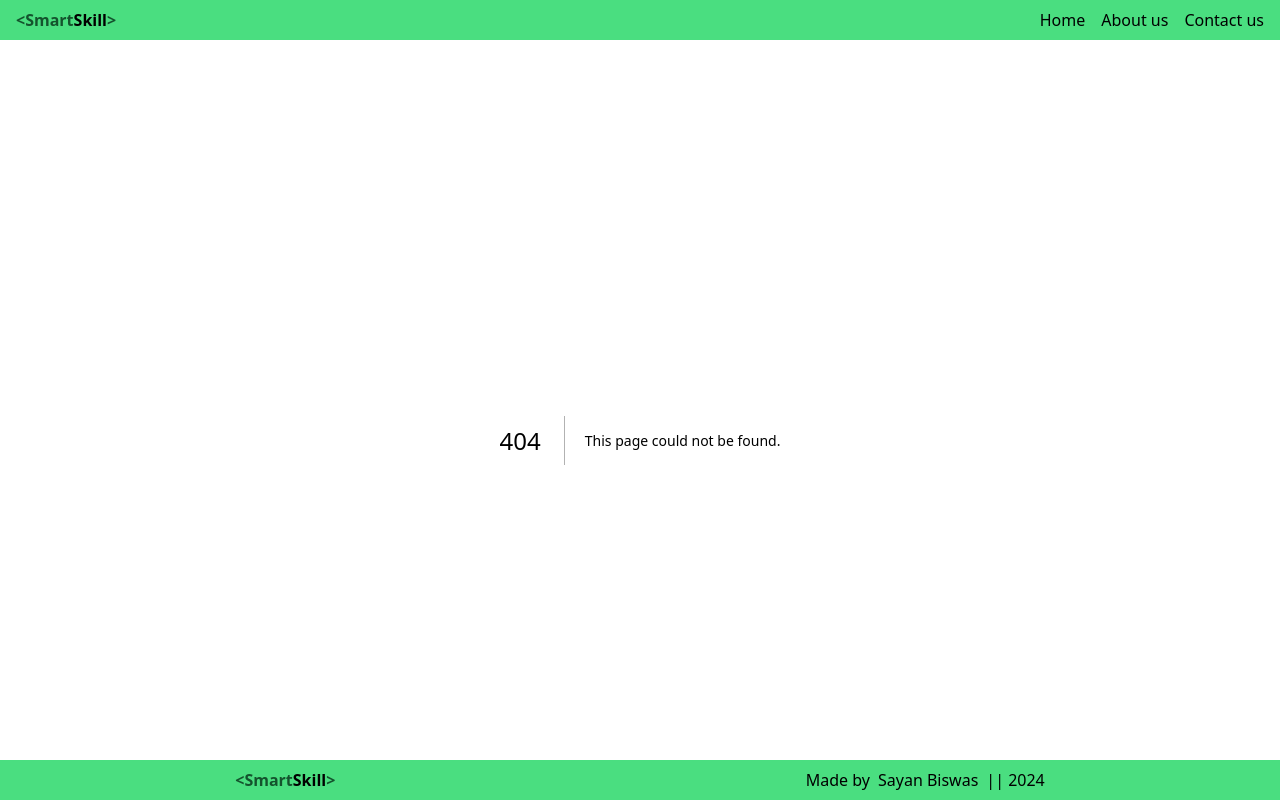
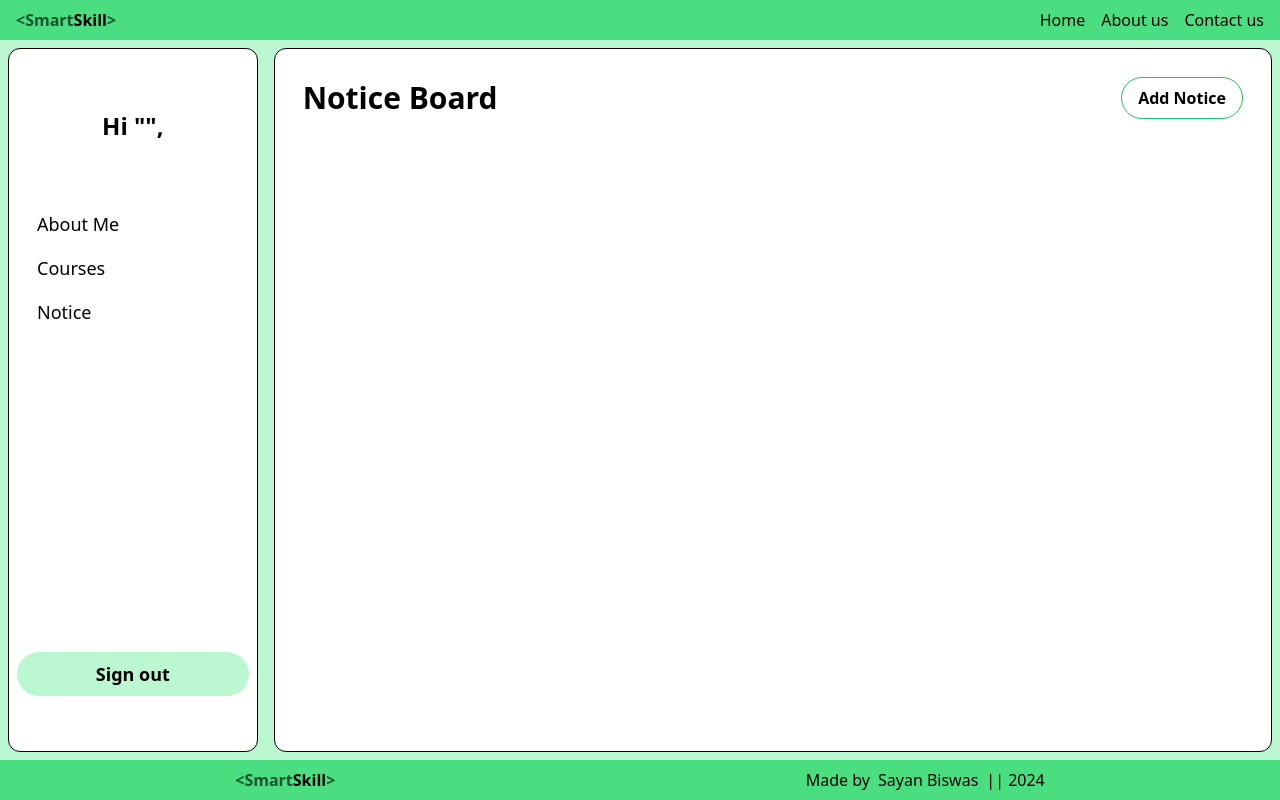
Before and after one commit to CodingPheonix/Smart_Classroom, a Next.js app in the folder smart_classroom/: page /Instructor_notice in a window 1280 px wide. Before the commit this address had no page. Built offline with nearby package versions, Linux system fonts and the light colour scheme; no server answers.

Commit message:
Added basic layout for the Notice Page

```diff
--- a/smart_classroom/app/Components/Instructor_nav.js
+++ b/smart_classroom/app/Components/Instructor_nav.js
@@ -35,6 +35,7 @@ const Instructor_nav = () => {
                 <ul className='text-lg p-2 '>
                     <Link href="Instructor"><li className='hover:underline hover:cursor-pointer hover:scale-110 hover:translate-x-5 transition-all ease-in-out py-2 px-3 rounded-2xl hover:bg-green-100'>About Me</li></Link>
                     <Link href="Instructor_courses"><li className='hover:underline hover:cursor-pointer hover:scale-110 hover:translate-x-5 transition-all ease-in-out py-2 px-3 rounded-2xl hover:bg-green-100'>Courses</li></Link>
+                    <Link href="Instructor_notice"><li className='hover:underline hover:cursor-pointer hover:scale-110 hover:translate-x-5 transition-all ease-in-out py-2 px-3 rounded-2xl hover:bg-green-100'>Notice</li></Link>
                 </ul>
             </div>
             <div className='h-1/5 grid place-items-center'>
--- /dev/null
+++ b/smart_classroom/app/Instructor_notice/page.js
@@ -0,0 +1,21 @@
+import React from 'react'
+import Instructor_nav from '../Components/Instructor_nav'
+
+const page = () => {
+    return (
+        <div className='flex min-h-[calc(100vh-5rem)] bg-green-200'>
+            <div className='w-1/5 border border-black rounded-xl m-2 bg-white'>
+                <Instructor_nav />
+            </div>
+            <div className='w-4/5 border border-black rounded-xl m-2 bg-white'>
+                <div className='flex justify-between items-center p-7'>
+                    <h2 className='font-bold text-3xl'>Notice Board</h2>
+                    <button className='px-4 py-2 rounded-full border border-green-500 font-semibold'>Add Notice</button>
+                </div>
+
+            </div>
+        </div>
+    )
+}
+
+export default page
```
